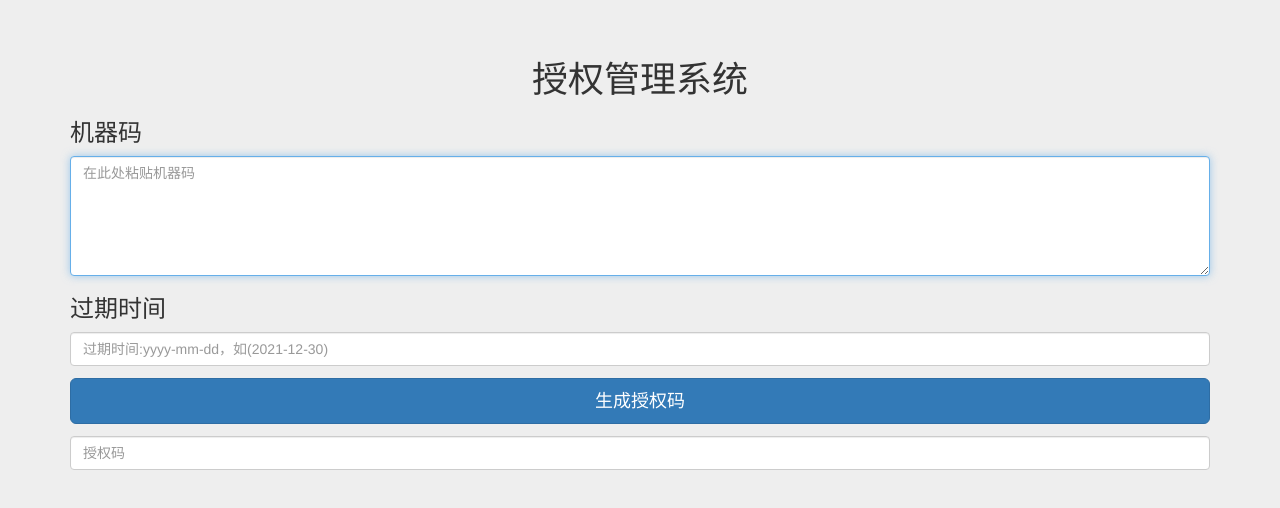
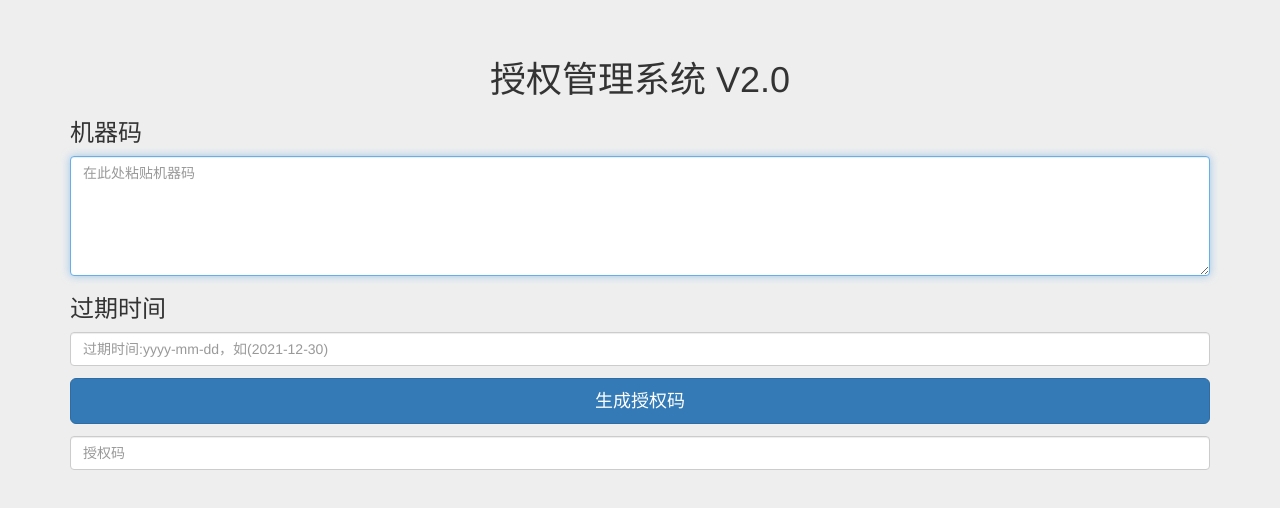
Before and after one commit to gnibuoz/LicenseManager, a plain HTML site: page index.html in a window 1280 px wide. Drawn offline with nearby package versions, Linux system fonts and the light colour scheme.

Commit message:
修改版本号
修改版本号

```diff
--- a/index.html
+++ b/index.html
@@ -177,7 +177,7 @@ return function crc16(data) {
 
   <body>
     <div class="container">
-      <h1 class="container-heading" style="text-align: center;">授权管理系统</h2>
+      <h1 class="container-heading" style="text-align: center;">授权管理系统 V2.0</h2>
         <h3 class="form-signin-heading">机器码</h2>
         <label for="key" class="sr-only">机器码</label>
         <textarea
```
